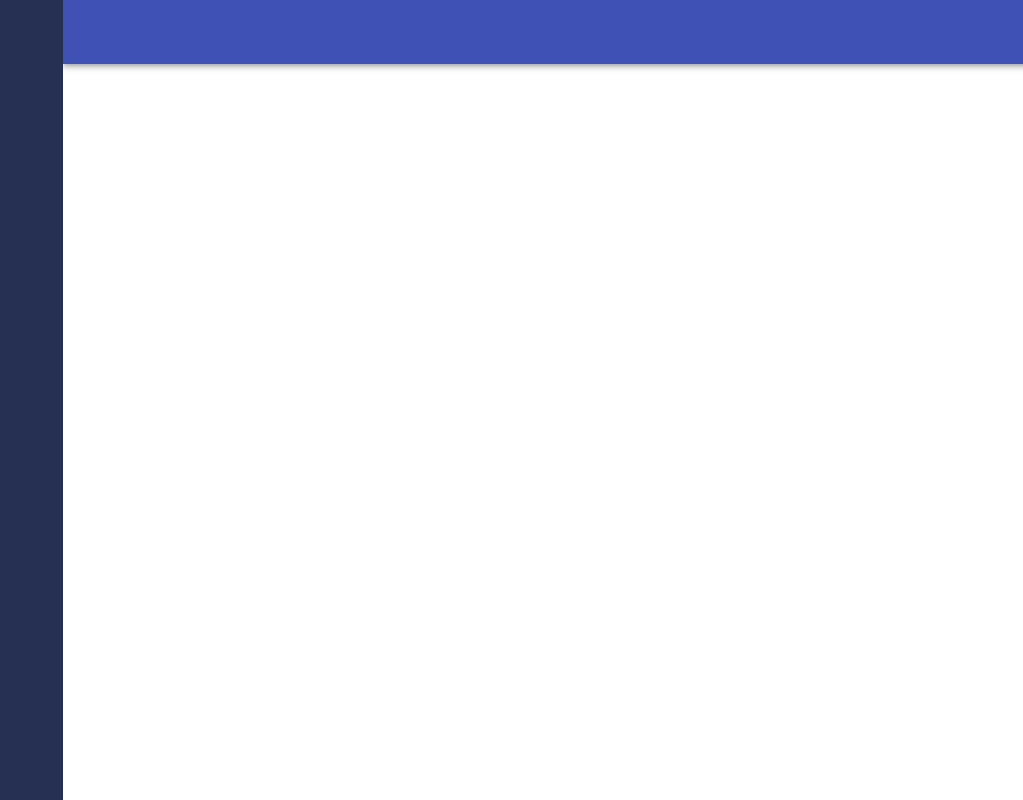
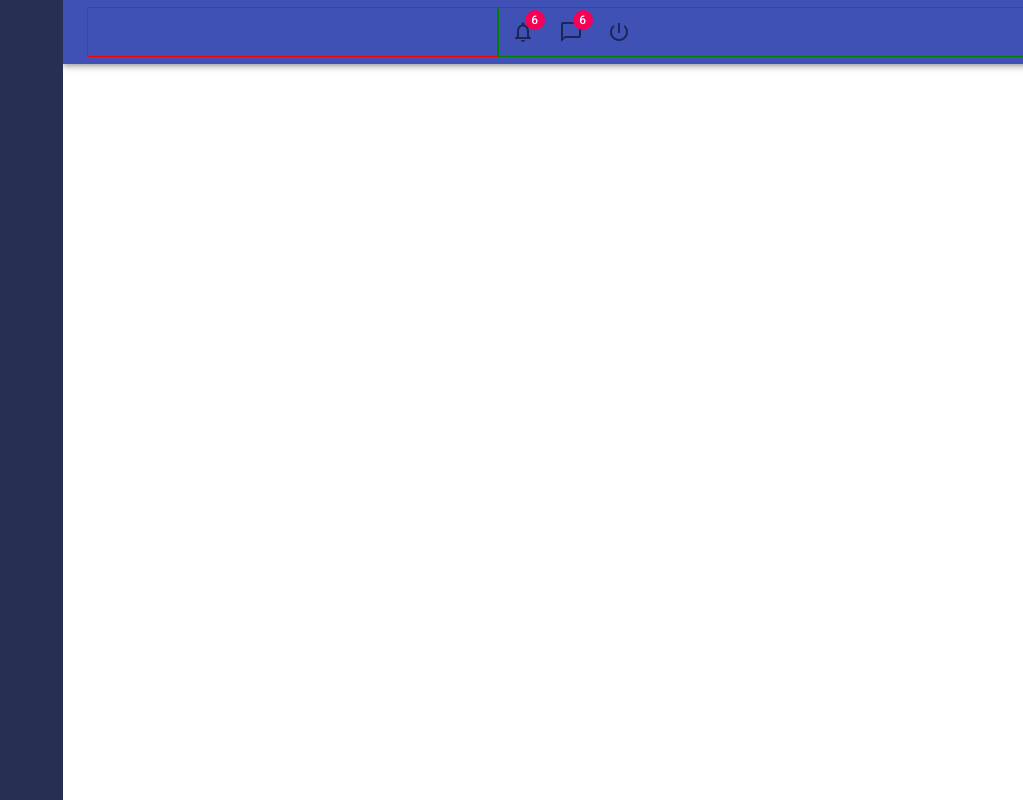
Before and after one commit to Vinoth6194/react_matui, a React (Create React App) app: page / in a window 1280 px wide. Shown: the top 800 px of the page, without its empty margins (257-1280 px from the left). Built offline with nearby package versions, Linux system fonts and the light colour scheme.

Commit message:
header - badges and searchbox

```diff
--- a/src/components/Header.js
+++ b/src/components/Header.js
@@ -1,12 +1,37 @@
 import React from "react";
 import AppBar from "@material-ui/core/AppBar";
-import { Toolbar } from "@material-ui/core";
-
+import { Badge, Grid, IconButton, InputBase, Toolbar } from "@material-ui/core";
+import NotificationsNoneIcon from "@material-ui/icons/NotificationsNone";
+import ChatBubbleOutlineIcon from "@material-ui/icons/ChatBubbleOutline";
+import PowerSettingsNewIcon from "@material-ui/icons/PowerSettingsNew";
 function Header() {
   return (
     <div>
       <AppBar position="static">
-        <Toolbar></Toolbar>
+        <Toolbar>
+          <Grid container>
+            <Grid item sm={4} style={{ border: "1px solid red" }}>
+              <InputBase />
+            </Grid>
+            <Grid item sm={8} style={{ border: "1px solid green" }}>
+              <IconButton>
+                <Badge badgeContent={6} color="secondary">
+                  <NotificationsNoneIcon />
+                </Badge>
+              </IconButton>
+              <IconButton>
+                <Badge badgeContent={6} color="secondary">
+                  <ChatBubbleOutlineIcon />
+                </Badge>
+              </IconButton>
+              <IconButton>
+                <Badge color="secondary">
+                  <PowerSettingsNewIcon />
+                </Badge>
+              </IconButton>
+            </Grid>
+          </Grid>
+        </Toolbar>
       </AppBar>
     </div>
   );
```
